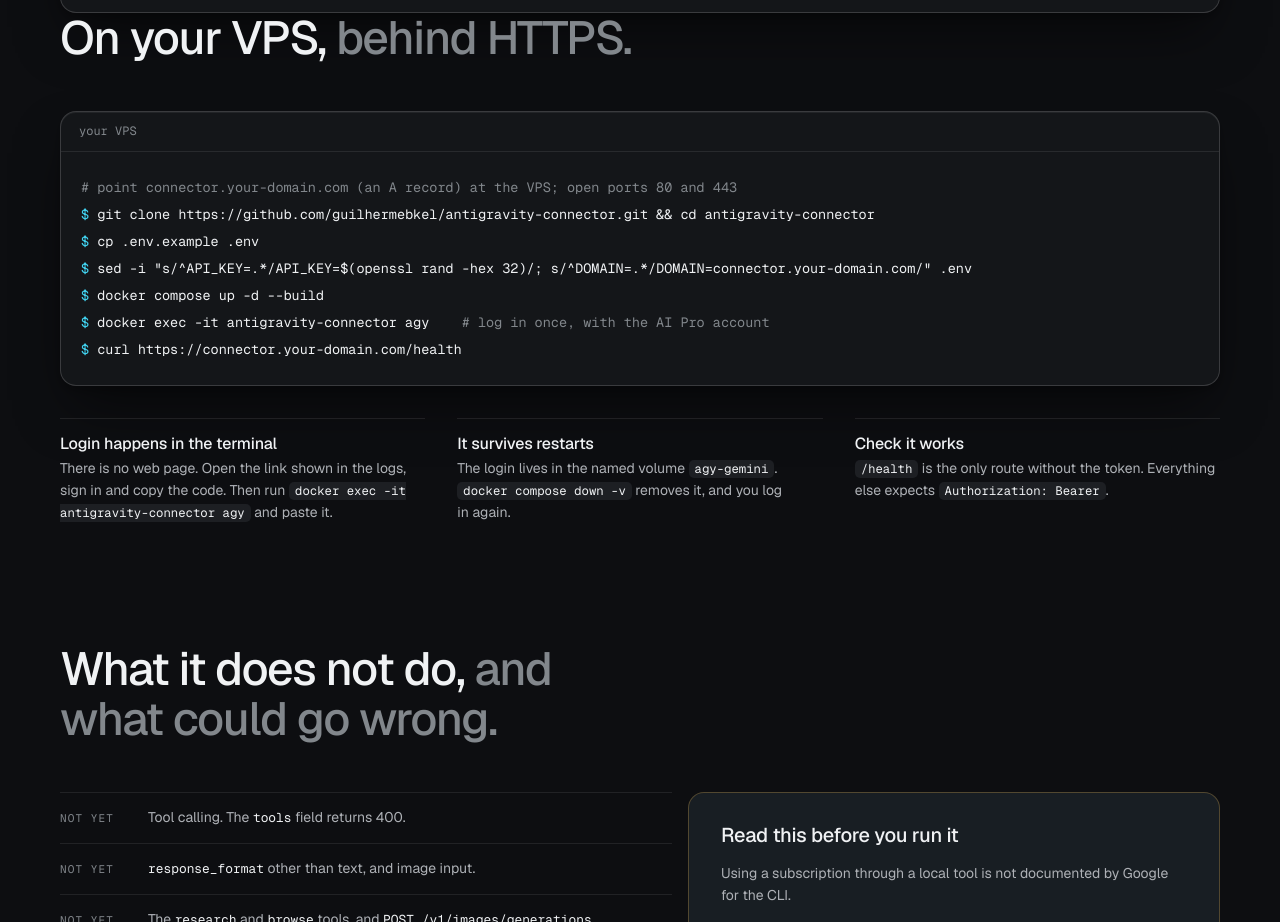
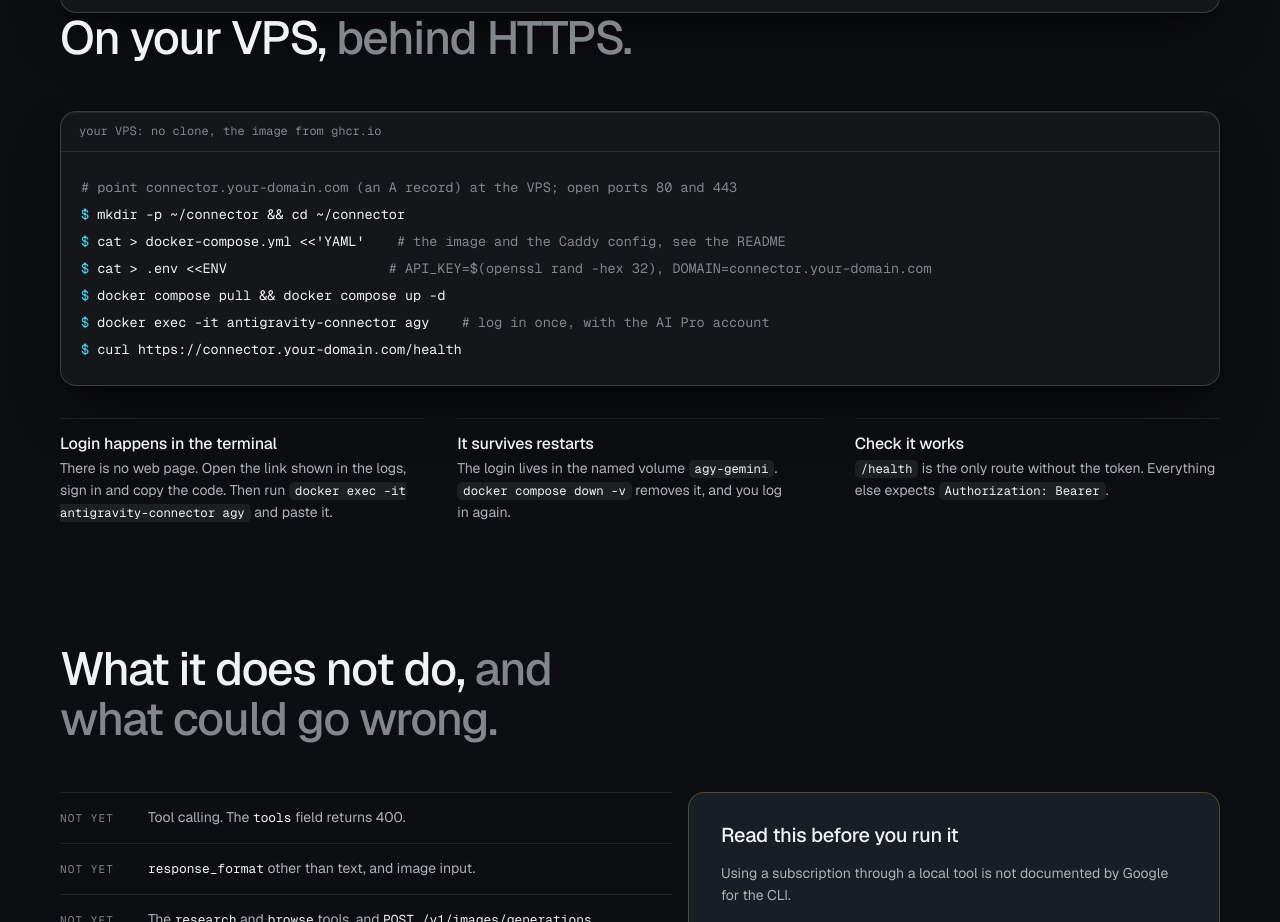
Before and after one commit to guilhermebkel/antigravity-connector, a website: page site/index.html in a window 1280 px wide. Shown: the part 3214-4136 px from the top of the page. Drawn offline with nearby package versions, Linux system fonts and the light colour scheme.

Commit message:
docs: VPS install pulls the published image, no git clone
- README and site: the VPS install writes docker-compose.yml and .env with heredocs and pulls ghcr.io/guilhermebkel/antigravity-connector:latest; the Caddy config is inline (compose configs, Compose 2.23 or newer)
- The image is published by the release workflow (public on ghcr, linux/amd64, tags <version> and latest)

Claude-Session: https://claude.ai/code/session_011LV7W6qtNMt4g5fK1Vccx6

```diff
--- a/site/index.html
+++ b/site/index.html
@@ -541,12 +541,12 @@ footer { border-top: 1px solid var(--border); padding: var(--s-7) 0 var(--s-8);
       <h2>On your VPS, <span>behind HTTPS.</span></h2>
     </div>
     <div class="term" data-reveal>
-      <div class="term__bar"><span>your VPS</span></div>
+      <div class="term__bar"><span>your VPS: no clone, the image from ghcr.io</span></div>
       <div class="term__body"><pre><span class="c"># point connector.your-domain.com (an A record) at the VPS; open ports 80 and 443</span>
-<span class="p">$</span> git clone https://github.com/guilhermebkel/antigravity-connector.git && cd antigravity-connector
-<span class="p">$</span> cp .env.example .env
-<span class="p">$</span> sed -i "s/^API_KEY=.*/API_KEY=$(openssl rand -hex 32)/; s/^DOMAIN=.*/DOMAIN=connector.your-domain.com/" .env
-<span class="p">$</span> docker compose up -d --build
+<span class="p">$</span> mkdir -p ~/connector && cd ~/connector
+<span class="p">$</span> cat &gt; docker-compose.yml &lt;&lt;'YAML'    <span class="c"># the image and the Caddy config, see the README</span>
+<span class="p">$</span> cat &gt; .env &lt;&lt;ENV                    <span class="c"># API_KEY=$(openssl rand -hex 32), DOMAIN=connector.your-domain.com</span>
+<span class="p">$</span> docker compose pull &amp;&amp; docker compose up -d
 <span class="p">$</span> docker exec -it antigravity-connector agy    <span class="c"># log in once, with the AI Pro account</span>
 <span class="p">$</span> curl https://connector.your-domain.com/health</pre></div>
     </div>
```
Also changed, not shown: README.md.
